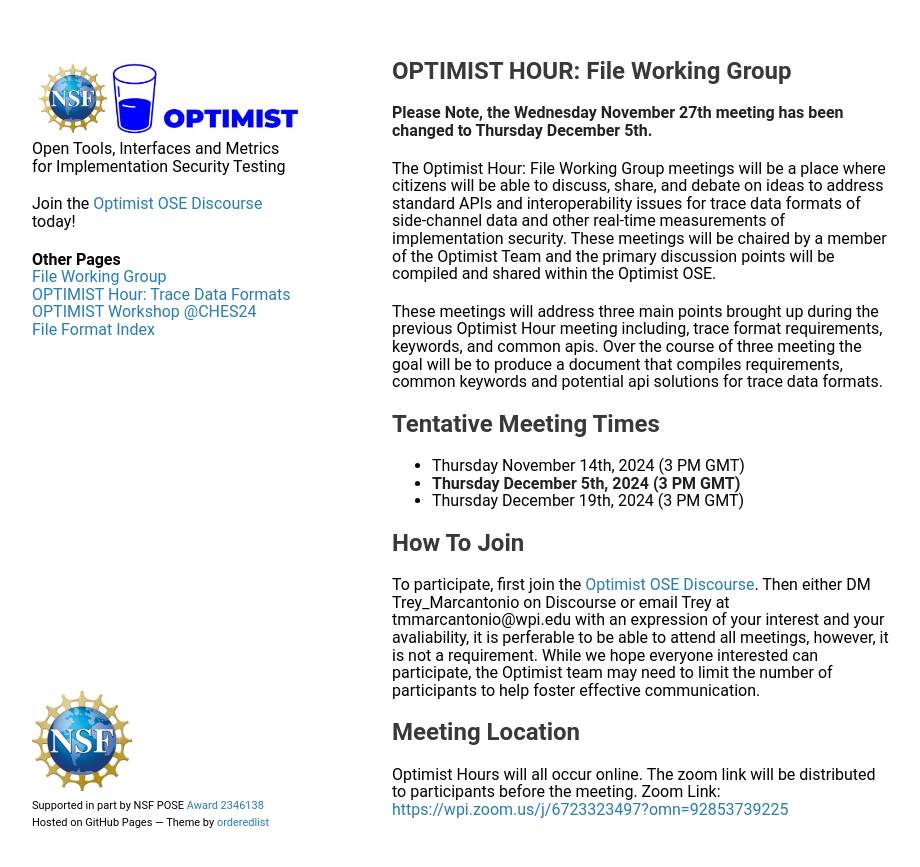
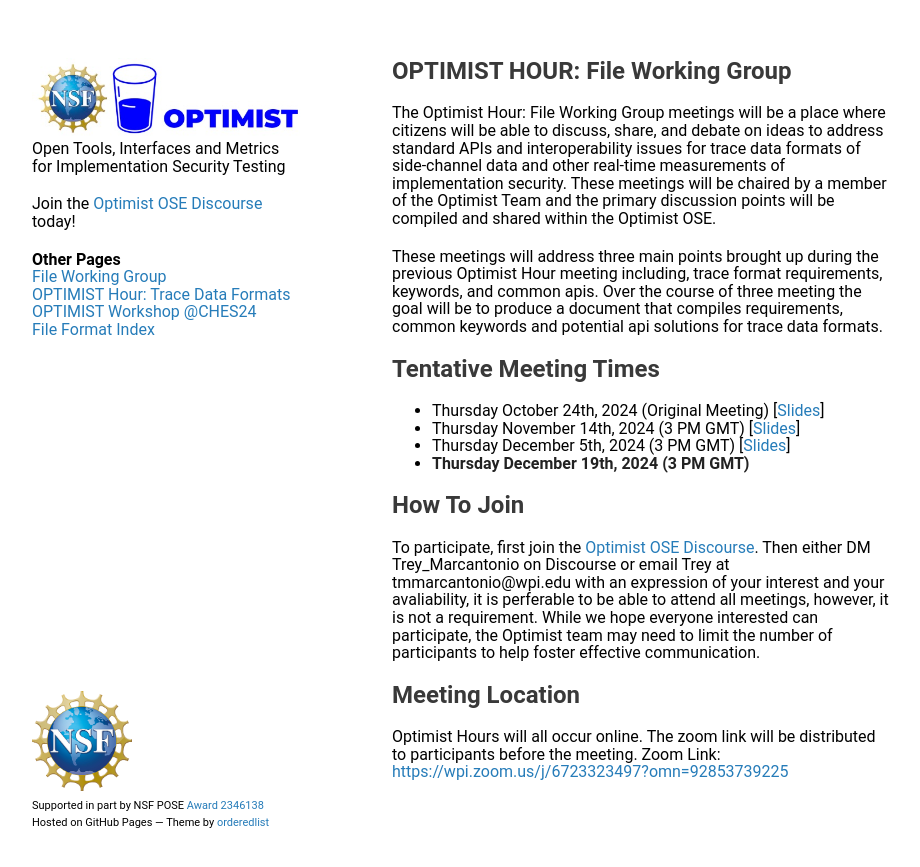
Before and after one commit to optimist-workshop/optimist-ose, a Jekyll site: the page built from docs/index.markdown, in a window 1280 px wide. Shown: the top 867 px of the page, without its empty margins (178-1098 px from the left). Built offline with Jekyll 4.4.1, drawn with Linux system fonts in a browser that asks for light colours; our own code applies the rules of GitHub Pages for plain Markdown files.

Commit message:
Update index.markdown

```diff
--- a/docs/index.markdown
+++ b/docs/index.markdown
@@ -3,7 +3,6 @@
 ---
 
 ## OPTIMIST HOUR: File Working Group
-**Please Note, the Wednesday November 27th meeting has been changed to Thursday December 5th.**
 
 The Optimist Hour: File Working Group meetings will be a place where citizens will be able to discuss, share, and debate on ideas to address standard APIs and interoperability issues for trace data formats of side-channel data and other real-time measurements of implementation security. These meetings will be chaired by a member of the Optimist Team and the primary discussion points will be compiled and shared within the Optimist OSE.
 
@@ -11,9 +10,11 @@
 
 ## Tentative Meeting Times
 
-* Thursday November 14th, 2024 (3 PM GMT)
-* **Thursday December 5th, 2024 (3 PM GMT)**
-* Thursday December 19th, 2024 (3 PM GMT)
+* Thursday October 24th, 2024 (Original Meeting) [[Slides](trace-data-format-1.pdf)]
+* Thursday November 14th, 2024 (3 PM GMT) [[Slides](trace-data-format-2.pdf)]
+* Thursday December 5th, 2024 (3 PM GMT) [[Slides](trace-data-format-3.pdf)]
+* **Thursday December 19th, 2024 (3 PM GMT)**
+
 
 ## How To Join
 
```
